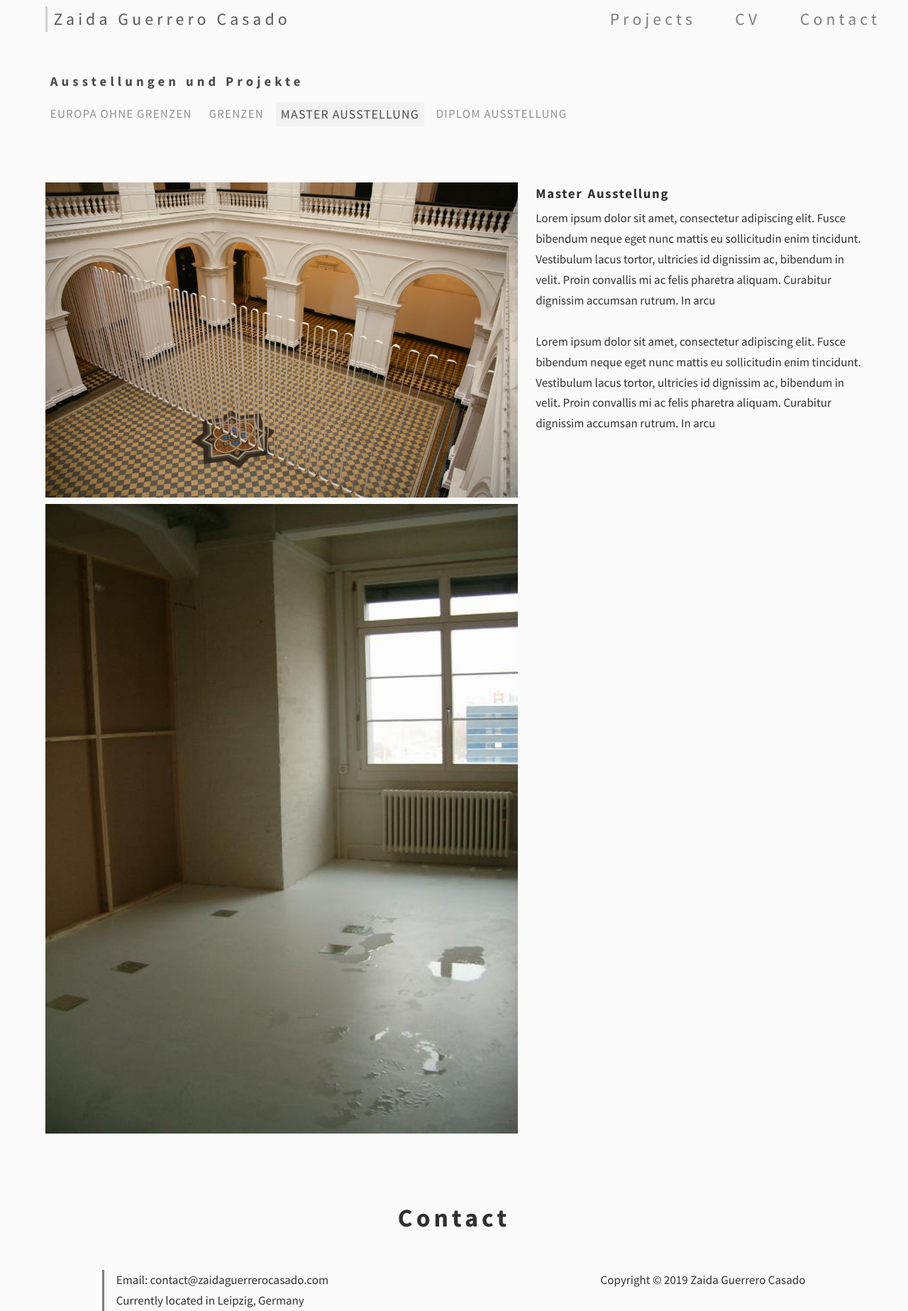
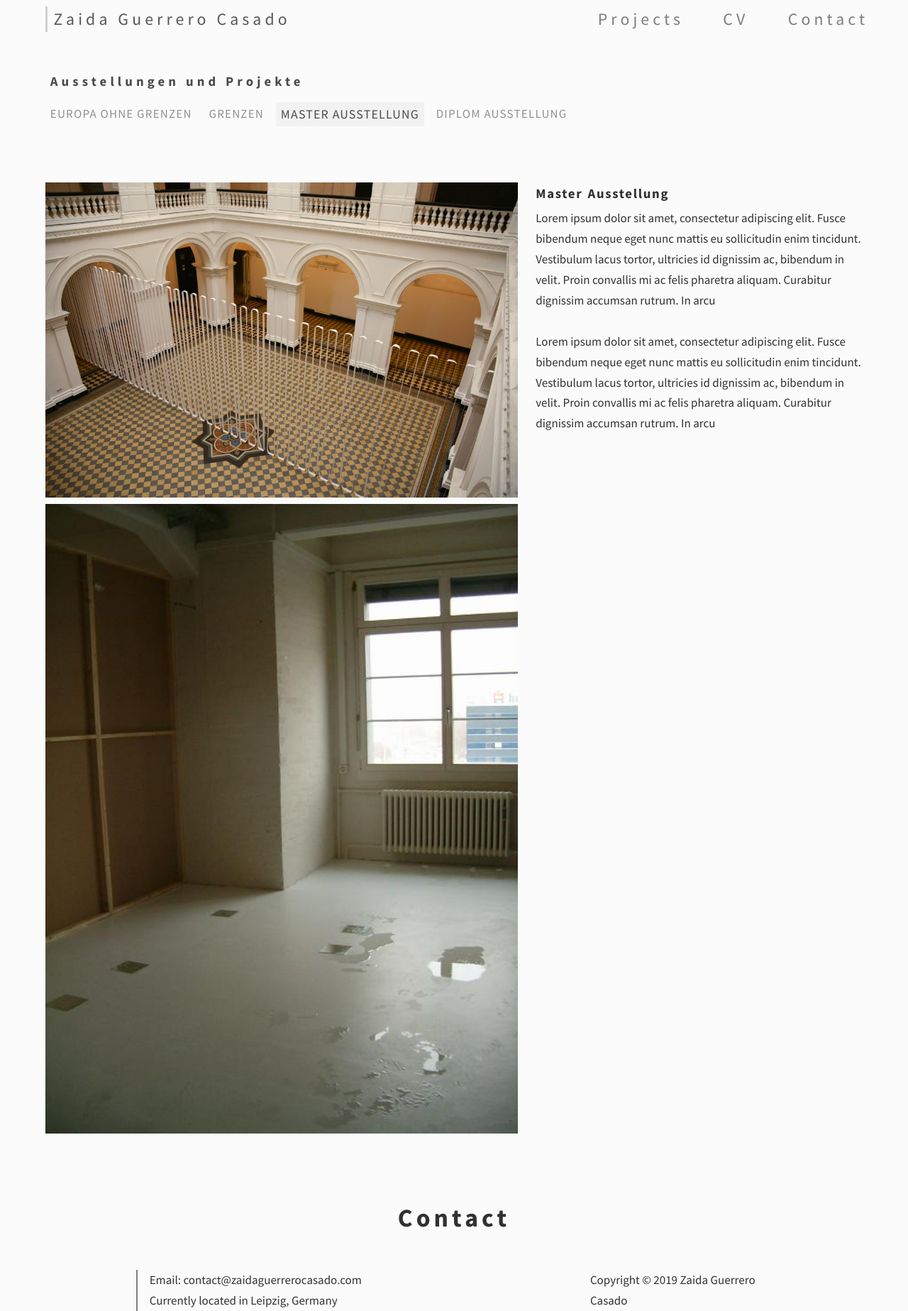
Before and after one commit to fraenze-st/KuenstlerPortfolio_ZaidaGuerreroCasado, a Jekyll site: the page built from _posts/2018-05-20-Master-Ausstellung.md, in a window 1280 px wide. Shown: the whole page at 71% size. Built offline with Jekyll 4.4.1, drawn with Linux system fonts in a browser that asks for light colours; nearby versions of some CDN libraries.

Commit message:
contact padding, navbar modified

```diff
--- a/assets/scss/imports/_contact.scss
+++ b/assets/scss/imports/_contact.scss
@@ -1,10 +1,17 @@
 // Kontakt
 
 #contact-container {
-    margin: 0 7vw 4vw 7vw;
+    margin: 0 15vw 4vw 15vw;
+    // display: flex;
+    // justify-content: center;
+    // align-items: center;
 
     @media #{$middle} {
-        margin: 0 0 6vh 0;
+        margin: 0 3vw 6vh 3vw;
+    }
+
+    @media #{$small} {
+        margin: 0 2vw 6vh 2vw;
     }
 
     // @media #{$small} {
@@ -15,8 +22,7 @@
 
 #contact {
     display: grid;
-    grid-template-columns: 0.2rem 1fr 0.2rem;
-    grid-column-gap: 4vw;
+    grid-template-columns: 0 1fr 0;
     align-items: center;
 
     .contact-heading {
@@ -54,23 +60,25 @@
     .contact-details {
         display: grid;
         grid-template-columns: 65% 1fr;
+        // grid-template-columns: 1fr;
         grid-column-gap: 3rem;
         grid-row-gap: 1rem;
         justify-content: center;
         padding-left: 1.3vw;
-        border-left: 0.2rem solid lighten($darkgrey, 30%);
+
+        border-left: 0.15rem solid lighten($darkgrey, 30%);
+        // border-right: 0.15rem solid lighten($darkgrey, 30%);
 
         @media #{$middle} {
             grid-column-gap: 1.5rem;
             padding-left: 2vw;
-
-            // color: green;
         }
 
         @media #{$small} {
-            padding-left: 1.7vw;
+            padding-left: 0.4rem;
             grid-row-gap: 0.6rem;
-            grid-template-columns: 1fr;
+            grid-column-gap: 0.5rem;
+            grid-template-columns: 1fr 30%;
             border-left: 0.15rem solid lighten($darkgrey, 30%);
             // color: green;
         }
--- a/assets/scss/imports/_index.scss
+++ b/assets/scss/imports/_index.scss
@@ -212,6 +212,10 @@
             margin-bottom: 0.4rem;
             margin-top: 1.7rem;
 
+            @media #{$small} {
+                margin-top: 1rem;
+            }
+
         }
 
         h3 {
@@ -219,10 +223,24 @@
             letter-spacing: 0.2rem;
             font-size: 1.3rem;
 
+            @media #{$middle} {
+                font-size: 1.1rem;
+            }
+
+            @media #{$small} {
+                font-size: 0.95rem;
+                margin-top: 2rem;
+            }
+
             &:before {
                 content: "▒";
                 margin-right: 0.2rem;
                 color: lighten($darkgrey, 40%);
+
+                @media #{$middle} {
+                    content: "■";
+                    margin-right: 0;
+                }
             }
 
         }
--- a/assets/scss/imports/_navbar.scss
+++ b/assets/scss/imports/_navbar.scss
@@ -18,13 +18,13 @@
 
     @media #{$middle} {
         flex-direction: column;
-        align-items: flex-end;
-        margin-right: 1rem;
+        // align-items: flex-end;
+        // margin-right: 1rem;
     }
 
-    @media #{$small} {
-        align-items: flex-start;
-    }
+    // @media #{$small} {
+    //     align-items: flex-start;
+    // }
 
     // height: 4rem;
     a {
@@ -45,9 +45,9 @@
         flex: 1;
 
         a {
-            visibility: hidden;
+            // visibility: hidden;
             text-decoration: none;
-            color: lighten($darkgrey, 10%);
+            color: lighten($darkgrey, 20%);
             padding: 0.2rem 0.5rem;
             border-left: 0.2rem solid lighten($darkgrey, 30%);
             // border-bottom: 0.2rem solid lighten($darkgrey, 30%);
@@ -60,7 +60,7 @@
             @media #{$middle} {
                 border-bottom: 0.15rem solid lighten($darkgrey, 30%);
                 letter-spacing: 0.2rem;
-                display: none;
+                // display: none;
             }
 
         }
@@ -69,6 +69,7 @@
     .navbar-links {
         display: flex;
         list-style: none;
+        margin-right: 1rem;
         justify-content: space-between;
         width: 35%;
 
@@ -77,7 +78,7 @@
         }
 
         @media #{$middle} {
-            width: 55%;
+            width: 45%;
         }
     }
 
--- a/assets/scss/imports/_projectPage.scss
+++ b/assets/scss/imports/_projectPage.scss
@@ -2,15 +2,13 @@
 .navbar-container {
     @media #{$middle} {
         flex-direction: column;
-        align-items: flex-start
+        // align-items: flex-start
     }
 
 
     .navbar-home {
 
         a {
-            visibility: visible;
-            // padding: 0 0.5rem;
             border-left: 0.2rem solid darken($lightgrey, 10%);
 
             color: lighten($darkgrey, 15%);
@@ -19,9 +17,6 @@
                 background-color: rgba($lightgrey, 0.9);
             }
 
-            @media #{$middle} {
-                display: flex;
-            }
         }
     }
 
```
